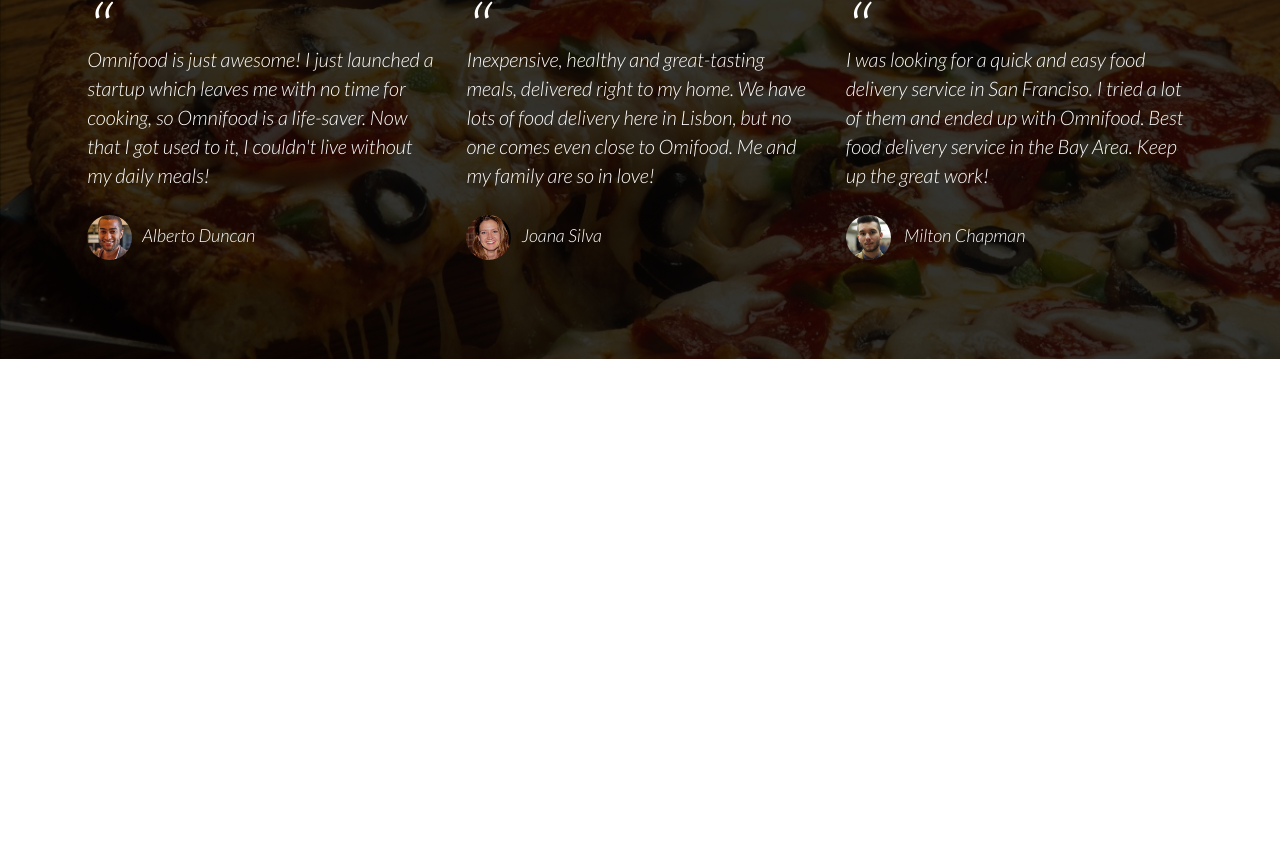
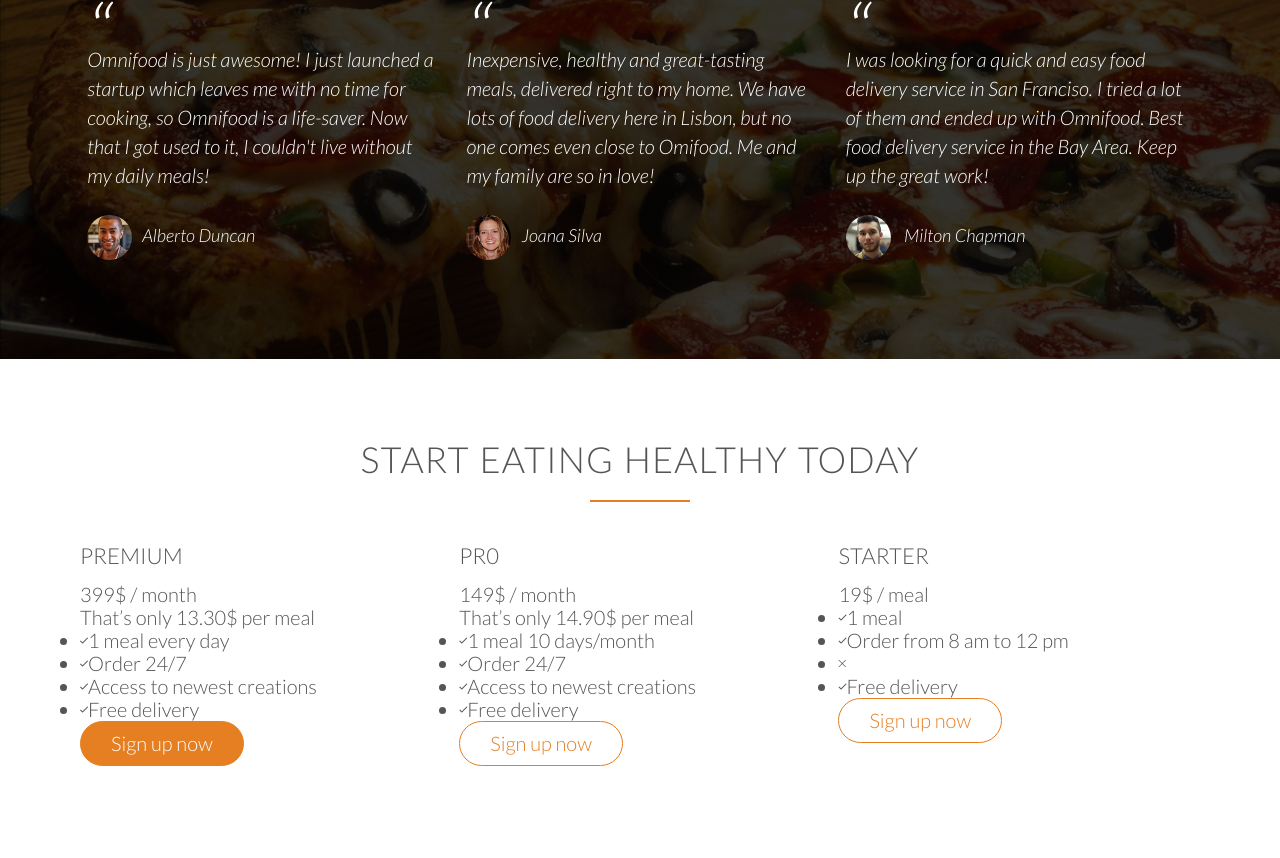
Before and after one commit to sunilsp77/Omnifood, a plain HTML site: page index.html in a window 1280 px wide. Shown: the part 3500-4358 px from the top of the page. Before the commit the page ends 3859 px from the top, so only its background shows below. Drawn offline with Linux system fonts and the light colour scheme; files whose address does not match are found by name.

Commit message:
Added html for section plans

```diff
--- a/index.html
+++ b/index.html
@@ -310,8 +310,104 @@
         </div>
       </div>
     </section>
+
+    <section class="section-plans">
+      <div class="row">
+        <h2>Start eating healthy today</h2>
+      </div>
+      <div class="row">
+        <div class="col span-1-of-3">
+          <div class="plan-box">
+            <div>
+              <h3>Premium</h3>
+              <p class="plan-price">399$ / month</p>
+              <p class="plan-price-meal">That’s only 13.30$ per meal</p>
+            </div>
+            <div>
+              <ul>
+                <li><i class="ion-ios-checkmark-empty"></i>1 meal every day</li>
+                <li><i class="ion-ios-checkmark-empty"></i>Order 24/7</li>
+                <li>
+                  <i class="ion-ios-checkmark-empty"></i>Access to newest
+                  creations
+                </li>
+                <li><i class="ion-ios-checkmark-empty"></i>Free delivery</li>
+              </ul>
+            </div>
+            <div>
+              <a href="#" class="btn btn-full">Sign up now</a>
+            </div>
+          </div>
+        </div>
+        <div class="col span-1-of-3">
+          <div class="plan-box">
+            <div>
+              <h3>Pr0</h3>
+              <p class="plan-price">149$ / month</p>
+              <p class="plan-price-meal">That’s only 14.90$ per meal</p>
+            </div>
+            <div>
+              <ul>
+                <li>
+                  <i class="ion-ios-checkmark-empty"></i>1 meal 10 days/month
+                </li>
+                <li><i class="ion-ios-checkmark-empty"></i>Order 24/7</li>
+                <li>
+                  <i class="ion-ios-checkmark-empty"></i>Access to newest
+                  creations
+                </li>
+                <li><i class="ion-ios-checkmark-empty"></i>Free delivery</li>
+              </ul>
+            </div>
+            <div>
+              <a href="#" class="btn btn-ghost">Sign up now</a>
+            </div>
+          </div>
+        </div>
+        <div class="col span-1-of-3">
+          <div class="plan-box">
+            <div>
+              <h3>Starter</h3>
+              <p class="plan-price">19$ / meal</p>
+              <p class="plan-price-meal"></p>
+            </div>
+            <div>
+              <ul>
+                <li><i class="ion-ios-checkmark-empty"></i>1 meal</li>
+                <li>
+                  <i class="ion-ios-checkmark-empty"></i>Order from 8 am to 12
+                  pm
+                </li>
+                <li>
+                  <i class="ion-ios-close-empty"></i>
+                </li>
+                <li><i class="ion-ios-checkmark-empty"></i>Free delivery</li>
+              </ul>
+            </div>
+            <div>
+              <a href="#" class="btn btn-ghost">Sign up now</a>
+            </div>
+          </div>
+        </div>
+      </div>
+    </section>
   </body>
 </html>
 
 <!--
+
+
+Plan 2: Pro
+149$ per month
+
+Plan 3: Starter
+19$ per meal
+1 meal
+Order from 8 am to 12 pm
+Free delivery
+
+
+
+
+
 -->
```
